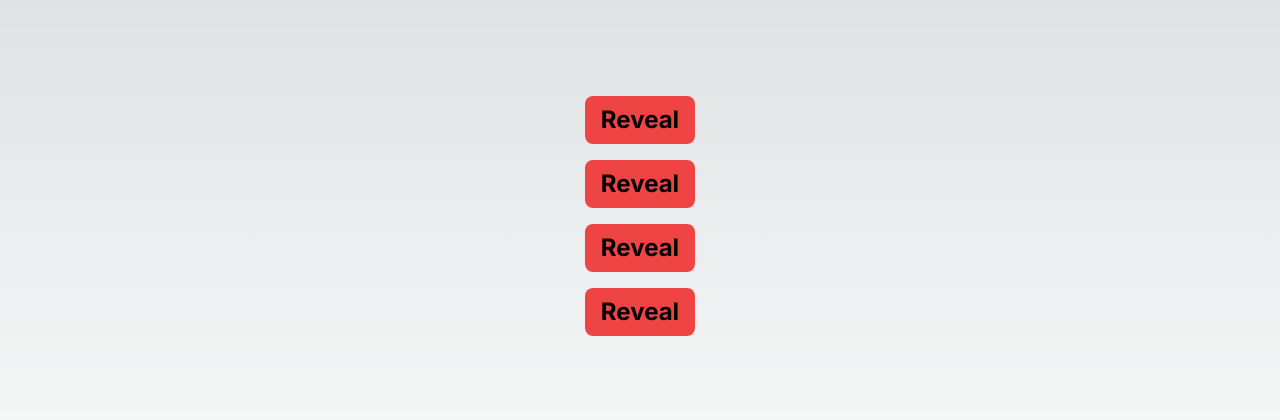
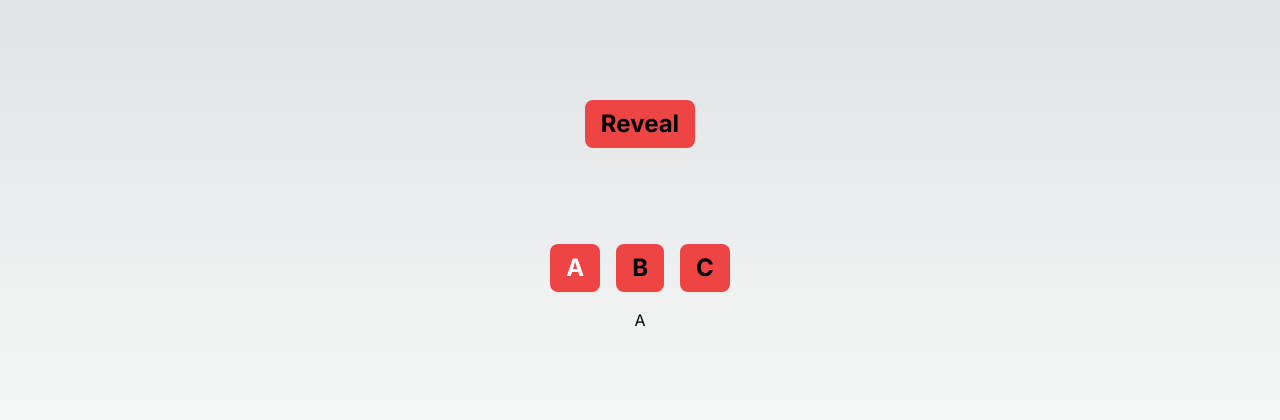
Before and after one commit to CaelRowley/react-two-computers, a Next.js app in the folder react-two-computers/: page / in a window 1280 px wide. Shown: the part 184-604 px from the top of the page. Built offline with nearby package versions, Linux system fonts and the light colour scheme.

Commit message:
Add tabs to test separation of client and server

```diff
--- /dev/null
+++ b/react-two-computers/src/app/components/tab-bar/client.tsx
@@ -0,0 +1,45 @@
+"use client";
+
+import React from "react";
+
+export function TabBarClient(props: {
+  a: React.ReactNode;
+  b: React.ReactNode;
+  c: React.ReactNode;
+}) {
+  const [activeTab, setActiveTab] = React.useState<"a" | "b" | "c">("a")
+
+  return (
+    <div className="flex flex-col gap-4 items-center">
+      <div className="flex flex-row gap-4">
+        <button
+          onClick={() => setActiveTab("a")}
+          className={`text-2xl font-bold bg-red-500 px-4 py-2 rounded-lg
+          ${activeTab === "a" ? "text-white bg-red-200" : ""}
+        `}
+        >
+          A
+        </button>
+        <button
+          onClick={() => setActiveTab("b")}
+          className={`text-2xl font-bold bg-red-500 px-4 py-2 rounded-lg
+          ${activeTab === "b" ? "text-white bg-red-200" : ""}
+        `}
+        >
+          B
+        </button>
+        <button
+          onClick={() => setActiveTab("c")}
+          className={`text-2xl font-bold bg-red-500 px-4 py-2 rounded-lg
+          ${activeTab === "c" ? "text-white bg-red-200" : ""}
+        `}
+        >
+          C
+        </button>
+      </div>
+      {activeTab === "a" && props.a}
+      {activeTab === "b" && props.b}
+      {activeTab === "c" && props.c}
+    </div>
+  )
+}
--- /dev/null
+++ b/react-two-computers/src/app/components/tab-bar/index.tsx
@@ -0,0 +1,7 @@
+import { TabBarClient } from "./client";
+
+export function TabBar() {
+  console.log("Render tab bar")
+
+  return <TabBarClient a={<div>A</div>} b={<div>B</div>} c={<div>C</div>} />;
+}
--- a/react-two-computers/src/app/page.tsx
+++ b/react-two-computers/src/app/page.tsx
@@ -1,13 +1,12 @@
 import QuoteGenerator from "./components/quote-generator";
+import { TabBar } from "./components/tab-bar";
 
 export default function Home() {
   return (
     <div className="w-screen h-screen flex items-center align-middle
-    justify-center flex-col gap-4">
+    justify-center flex-col gap-24">
       <QuoteGenerator />
-      <QuoteGenerator />
-      <QuoteGenerator />
-      <QuoteGenerator />
+      <TabBar />
     </div>
   );
 }
```
Also changed, not shown: react-two-computers/src/app/components/reveal-button.tsx (+5 -4 lines).
